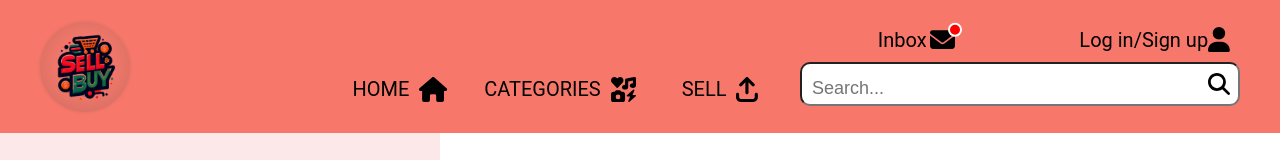
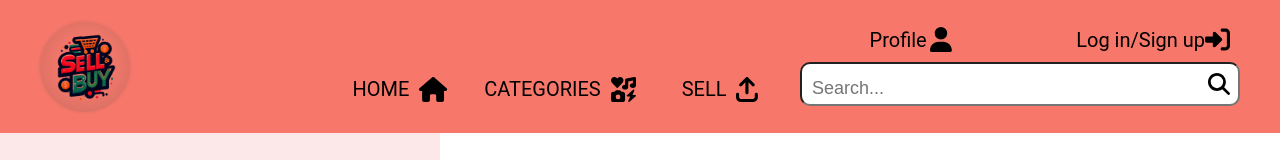
Before and after one commit to usman-ghafoorzai/idatt2105-full-stack-project, a Vue app in the folder frontend/: page /register in a window 1280 px wide. Shown: the top 160 px of the page. Built offline with nearby package versions, Linux system fonts and the light colour scheme.

Commit message:
refactor header

```diff
--- a/frontend/src/components/Header.vue
+++ b/frontend/src/components/Header.vue
@@ -10,7 +10,7 @@ const router = useRouter();
 defineProps({
   mail: {
     type: Number,
-    default: 5,
+    default: 0,
   }
 });
 
@@ -96,11 +96,10 @@ const navigateToUserProfile = () => {
       <fa icon="arrow-up-from-bracket" class="icons"></fa>
     </div>
     <div id="container">
-      <div id="inbox">Inbox</div>
-      <fa icon="envelope" id="inbox-icon"></fa>
-      <div v-if="mail > 0" id="notification-dot"></div>
+      <div id="profile" @click="navigateToUserProfile">Profile</div>
+      <fa icon="user" id="profile-icon" @click="navigateToUserProfile"></fa>
       <div id="username" @click="handleAuthAction">{{ buttonText }}</div>
-      <fa icon="user" id="login-icon" @click="navigateToUserProfile"></fa>
+      <fa icon="right-to-bracket" id="login-icon" @click="handleAuthAction"></fa>
       <Searchbar id="searchbar"/>
     </div>
   </div>
@@ -144,7 +143,7 @@ const navigateToUserProfile = () => {
 }
 #container {
   grid-area: search;
-  grid-template-areas: 'inbox inbox-icon user user-icon'
+  grid-template-areas: 'profile profile-icon user user-icon'
                              'searchbar searchbar searchbar searchbar';
   display: grid;
   grid-template-rows: auto auto;
@@ -157,13 +156,13 @@ const navigateToUserProfile = () => {
 #home, #categories, #sell {
   font-size: 20px;
 }
-#inbox {
-  grid-area: inbox;
+#profile {
+  grid-area: profile;
   font-size: 20px;
   justify-self: right;
 }
-#inbox-icon {
-  grid-area: inbox-icon;
+#profile-icon {
+  grid-area: profile-icon;
   font-size: 25px;
   justify-self: left;
   padding-left: 3px;
@@ -188,34 +187,22 @@ const navigateToUserProfile = () => {
 .icons {
   font-size: 25px;
 }
-#home:hover, #categories:hover, #sell:hover, #inbox:hover, #username:hover {
+#home:hover, #categories:hover, #sell:hover, #profile:hover, #username:hover {
   cursor: pointer;
   border-bottom: 2px solid #000;
-}
-
-#notification-dot {
-  grid-area: inbox-icon;
-  justify-self: right;
-  align-self: start;
-  width: 10px;
-  height: 10px;
-  background-color: red;
-  border-radius: 50%;
-  border: 2px solid white;
-  transform: translate(50%, -30%);
 }
 
 @media (max-width:900px) {
   #home, #categories, #sell {
     font-size: 15px;
   }
-  #inbox, #username {
+  #profile, #username {
     font-size: 15px;
   }
 }
 
 @media (max-width: 768px) {
-  #home, #categories, #sell, #inbox, #username {
+  #home, #categories, #sell, #profile, #username {
     display: none;
   }
 
```
